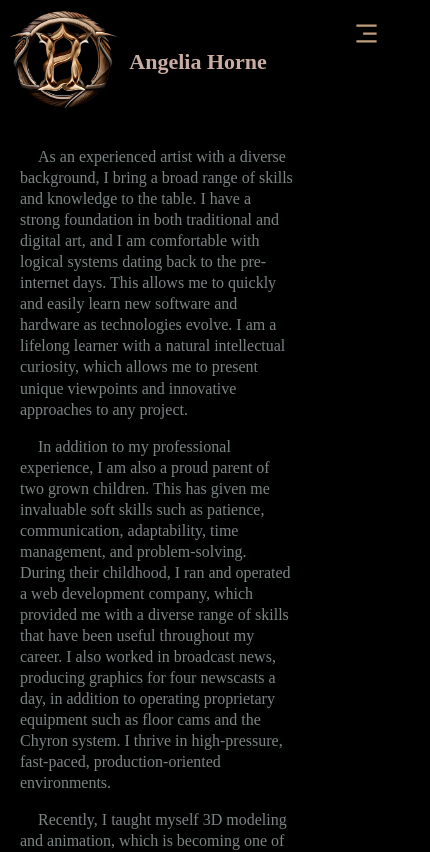
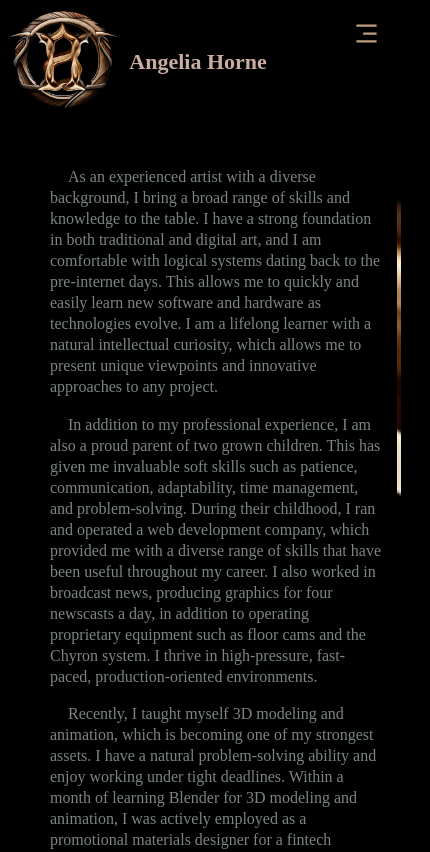
Before and after one commit to AngeliaMHorne/angelia, a React (Create React App) app: page /about in a window 390 px wide. Shown: the top 852 px of the page, 430 px wide, since content can reach past the window. Built offline with nearby package versions, Linux system fonts and the light colour scheme.

Commit message:
added side image

```diff
--- a/src/components/about/About.jsx
+++ b/src/components/about/About.jsx
@@ -1,6 +1,6 @@
 import React from 'react';
 import './about.css';
-import logo from '../../assets/logo.png';
+import sidegraphic from '../../assets/sideimage.png';
 
 const About = () => {
   return (
@@ -27,7 +27,7 @@ const About = () => {
         </p>
       </div>
       <div>
-        <img src={logo} alt="Angelia Horne Logo"/>
+        <img src={sidegraphic} alt="Side Image"/>
       </div>
     </div>
   )
--- a/src/components/about/about.css
+++ b/src/components/about/about.css
@@ -8,7 +8,8 @@
 .about_container {
     display: flex;
     background-color: #000000;
-    justify-content: center;
+    justify-content: space-evenly;
+    padding: 20px;
 }
 
 .about-content h1{
@@ -25,68 +26,87 @@
 .about-content p{
     line-height: 21.04px;
     margin-top: 1rem;
-    padding-left: 20px;
-    width: 70%;
+    padding-left: 30px;
+    width: 95%;
     text-align: left;
     text-indent: 18px;
 }
 
 .about_container img{
-        width: 40%;
-        height: auto;
-        max-width: 40%;
+        width: auto;
+        height: 100%;
+        max-width: auto;
         object-fit: cover;
 }
 
 @media screen and (max-width: 1050px) {
     .about_container {
         display: flex;
-        flex-direction: column;
-        align-content: center;
+        align-content: flex-start;
+        width: 100%;
     }
 
-    .about-image {
-        display: flex;
-        gap: 50px;
-        max-width: 20%;
-        justify-content: center;
-        align-items: center;
+    .about-content p{
+        line-height: 21.04px;
+        margin-top: 1rem;
+        padding-left: 30px;
+        width: 95%;
+        text-align: left;
+        text-indent: 18px;
+    }
+
+    .about_container img{
+            width: auto;
+            height: 100%;
+            max-width: auto;
+            object-fit: cover;
     }
 }
 
 @media screen and (max-width: 650px) {
     .about_container {
         display: flex;
-        flex-direction: column;
-        align-content: center;
+        align-content: flex-start;
+        width: 100%;
     }
 
-    .about-image {
-        display: flex;
-        gap: 5px;
-        max-width: 20%;
-        justify-content: space-evenly;
-        align-items: center;
+    .about-content p{
+        line-height: 21.04px;
+        margin-top: 1rem;
+        padding-left: 30px;
+        width: 70%;
+        text-align: left;
+        text-indent: 18px;
+    }
+
+    .about_container img{
+            width: 20%;
+            height: 100%;
+            max-width: 20%;
+            object-fit: cover;
     }
 }
 
 @media screen and (max-width: 490px) {
     .about_container {
         display: flex;
-        flex-wrap: wrap;
-        flex-direction: column;
         align-content: flex-start;
+        width: 100%;
     }
 
-    .about-content p {
+    .about-content p{
         line-height: 21.04px;
+        margin-top: 1rem;
+        padding-left: 30px;
+        width: 90%;
+        text-align: left;
+        text-indent: 18px;
     }
 
-    .about-image {
-        display: flex;
-        flex-wrap: wrap;
-        max-width: 20%;
-        justify-content: center;
-        align-content: flex-end;
+    .about_container img{
+            width: auto;
+            height: 100%;
+            max-width: auto;
+            object-fit: cover;
     }
 }
```
Also changed, not shown: src/assets/sideimage.png (added), 1 other file (tests, documents, lock files or other folders).
